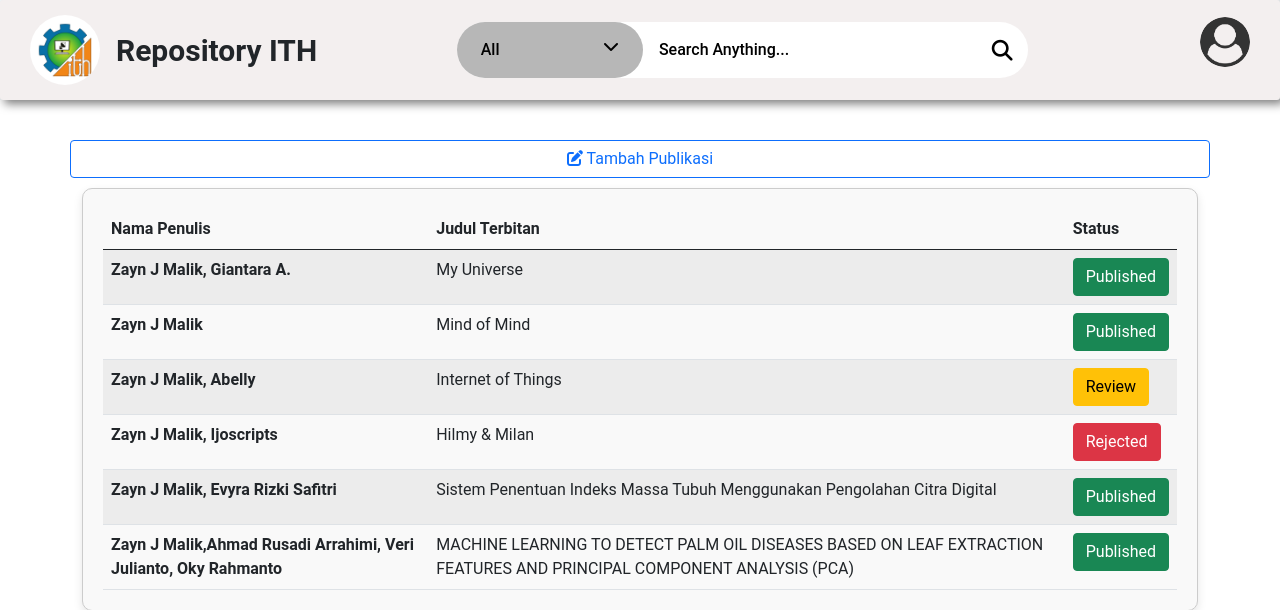
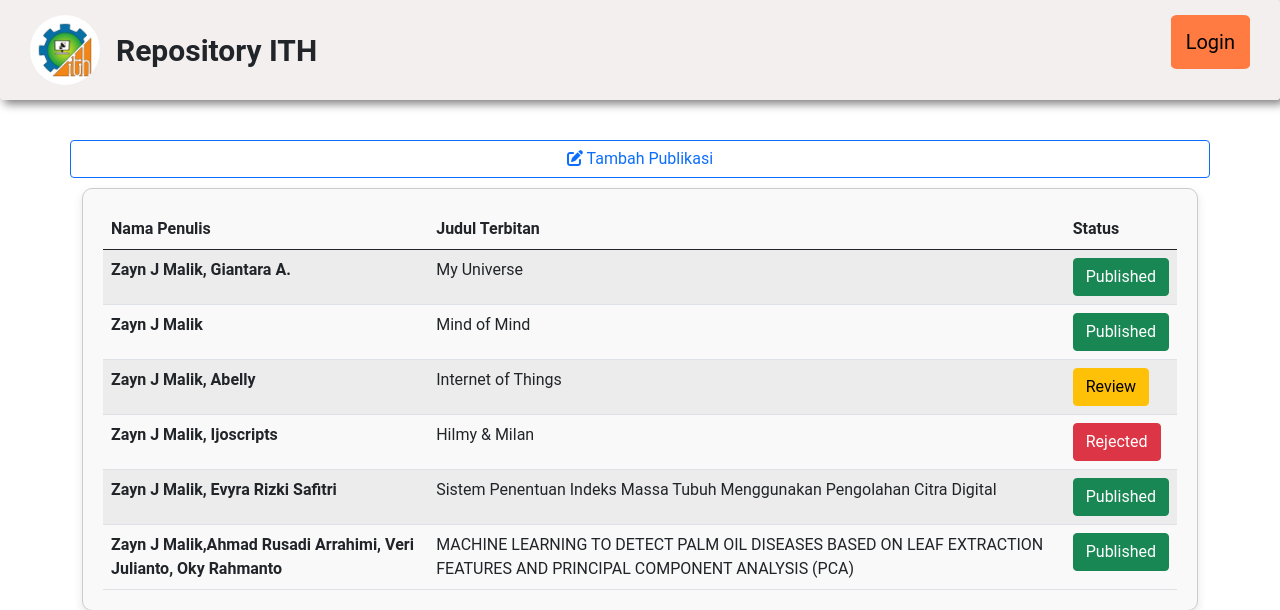
Before and after one commit to wokkk15/repository, a PHP site: page /penulis.php in a window 1280 px wide. Shown: the top 610 px of the page. Run offline with PHP 8.4, Linux system fonts and the light colour scheme; the visitor is signed in with stand-in values (Sample User, id 1).

Commit message:
Add files via upload

```diff
--- a/detail.html
+++ b/detail.html
@@ -44,7 +44,6 @@
 
             <ul class="navigation">
                 <li><a href="login.html" class="active">Login</a></li>
-                <li><img src="user.png" alt="..."></li>
             </ul>
         </nav>
     </div>
--- a/index.html
+++ b/index.html
@@ -46,7 +46,6 @@
 
         <ul class="navigation">
             <li><a href="login.html" class="active">Login</a></li>
-            <li><img src="user.png" alt="..."></li>
         </ul>
     </nav>
   </div>
--- a/login.html
+++ b/login.html
@@ -40,7 +40,6 @@
 
           <ul class="navigation">
               <li><a href="login.html" class="active">Login</a></li>
-              <li><img src="user.png" alt="..."></li>
           </ul>
       </nav>
   </div>
--- a/penulis.php
+++ b/penulis.php
@@ -37,31 +37,8 @@
                 <div class="logoname">Repository ITH</div>
             </div>
 
-            <div class="search">
-              <div class="search-bar">
-                <div class="dropdown">
-                  <div id="drop-text" class="dropdown-text">
-                    <span id="span">All</span>
-                    <i id="icon" class="fa-solid fa-chevron-down"></i>
-                  </div>
-                  <ul id="list" class="dropdown-list">
-                    <li class="dropdown-list-item">Judul</li>
-                    <li class="dropdown-list-item">Penulis</li>
-                    <li class="dropdown-list-item">Nim Penulis</li>
-                    <li class="dropdown-list-item">Pembimbing</li>
-                    <li class="dropdown-list-item">Penguji</li>
-                  </ul>
-                </div>
-
-                <div class="serach-box">
-                  <input type="text" id="search-input" placeholder="Search Anything...">
-                  <i class="fa-solid fa-magnifying-glass"></i>
-                </div>
-              </div>
-            </div>
-
             <ul class="navigation">
-                <li><img src="user.png" alt="..."></li>
+                <li><a href="login.html" class="active">Login</a></li>
             </ul>
         </nav>
     </div>
```
Also changed, not shown: form.html (+0 -23 lines), koneksi.php (line endings or trailing spaces).
